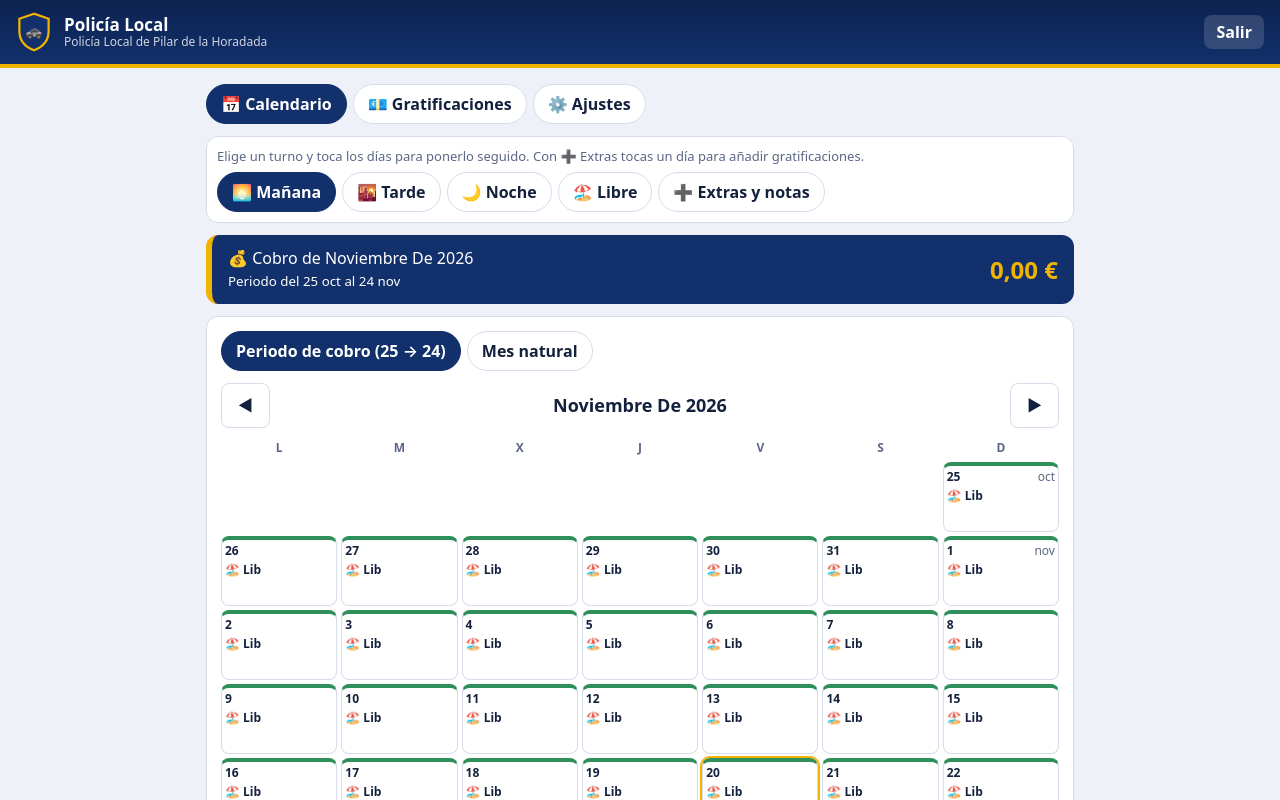
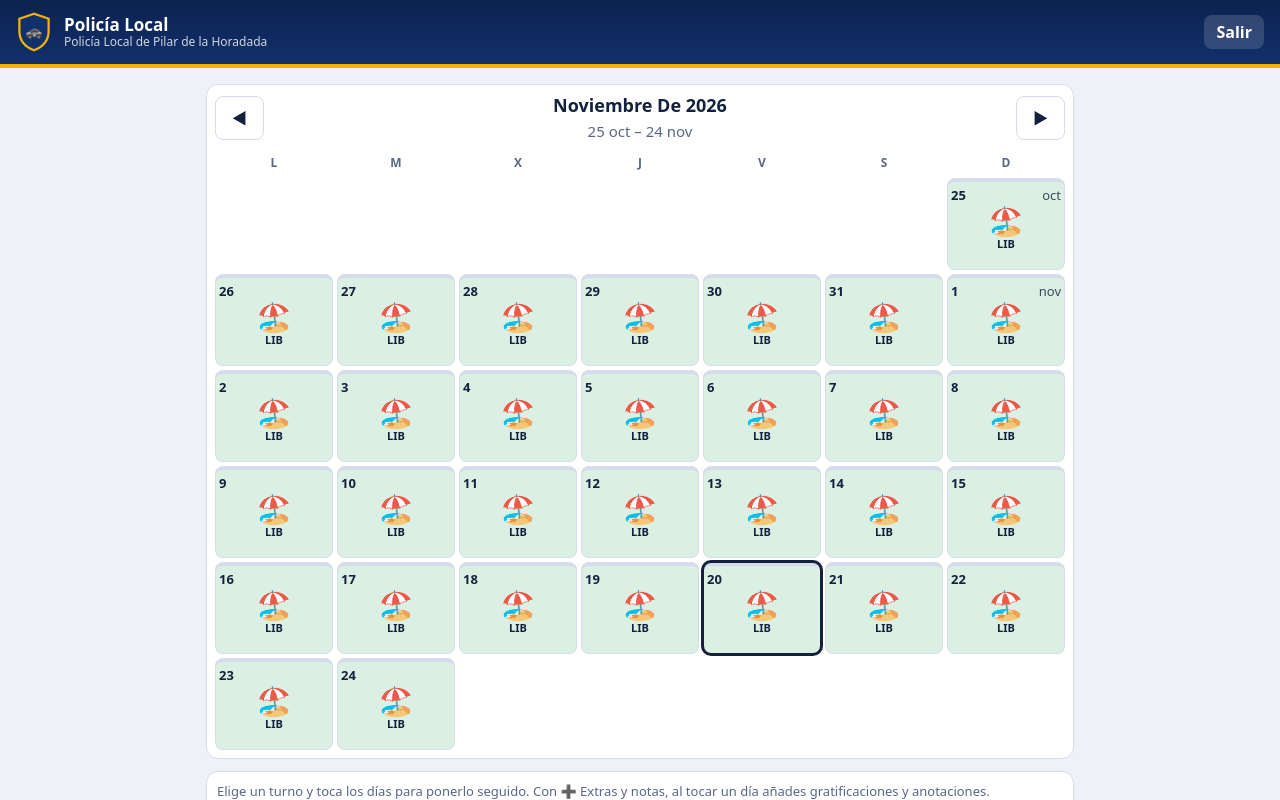
Before and after one commit to Marocdia/turnos_PLPH, a plain HTML site: page index.html in a window 1280 px wide. Both pictures are taken after a click on the button "Entrar". Shown: the top 800 px of the page. Drawn offline with Linux system fonts and the light colour scheme.

Commit message:
Add files via upload

```diff
--- a/index.html
+++ b/index.html
@@ -63,6 +63,20 @@ td:last-child,th:last-child{text-align:right}
 .modal{position:fixed;inset:0;background:rgba(0,0,0,.55);display:flex;align-items:flex-end;justify-content:center;z-index:50}
 .mb{background:var(--card);width:100%;max-width:480px;max-height:90vh;overflow:auto;border-radius:16px 16px 0 0;padding:16px;border-top:5px solid var(--gold)}
 @media(min-width:600px){.modal{align-items:center}.mb{border-radius:16px}}
+:root{--Lbg:#dcefe3}
+@media (prefers-color-scheme:dark){:root:not([data-theme="light"]){--Lbg:#1b3a2c}}
+:root[data-theme="dark"]{--Lbg:#1b3a2c}
+.dc[data-s="M"]{background:var(--M);border-color:var(--M);color:#14213d}
+.dc[data-s="T"]{background:#e8772a;border-color:#e8772a;color:#fff}
+.dc[data-s="N"]{background:var(--N);border-color:var(--N);color:#fff}
+.dc[data-s="L"]{background:var(--Lbg);border-color:var(--line);color:var(--tx)}
+.dc{min-height:92px;padding:4px 3px;align-items:center;text-align:center;gap:1px}
+.dc .n{width:100%;font-size:13px}
+.dc .s{display:flex;flex-direction:column;align-items:center}
+.dc .si{font-size:28px;line-height:1.1}.dc .sl{font-size:11px;font-weight:700;text-transform:uppercase}
+.dc .x{font-size:15px;line-height:1}
+.dc.today{outline:3px solid var(--tx);outline-offset:-1px}
+@media(max-width:600px){.wrap{padding:8px}.cal{gap:3px}.dc{min-height:84px}.dc .si{font-size:26px}}
 </style>
 </head>
 <body>
@@ -92,7 +106,7 @@ td:last-child,th:last-child{text-align:right}
    </div>
   </div>
   <div id="turnos" class="hide">
-   <div class="tabs"><button class="tab on" data-t="cal">📅 Calendario</button><button class="tab" data-t="cat">💶 Gratificaciones</button><button class="tab" data-t="cfg">⚙️ Ajustes</button></div>
+   <div id="topc"></div><div class="tabs"><button class="tab on" data-t="cal">📅 Calendario</button><button class="tab" data-t="cat">💶 Gratificaciones</button><button class="tab" data-t="cfg">⚙️ Ajustes</button></div>
    <div id="t-cal"></div><div id="t-cat" class="hide"></div><div id="t-cfg" class="hide"></div>
   </div>
  </div>
@@ -262,6 +276,34 @@ function notesCard(){var t=new Date(),tk=key(t.getFullYear(),t.getMonth(),t.getD
 var _dcal3=drawCal;drawCal=function(){_dcal3();$('t-cal').insertAdjacentHTML('beforeend',notesCard());
  document.querySelectorAll('#t-cal .dc').forEach(function(el){var m=(el.getAttribute('onclick')||'').match(/'(\d{4}-\d\d-\d\d)'/);if(m&&S.notes&&S.notes[m[1]]&&S.notes[m[1]].length){var x=el.querySelector('.x');if(x)x.insertAdjacentText('beforeend','📝')}})};
 setInterval(dueCheck,30000);document.addEventListener('visibilitychange',dueCheck);
+function openRange(){var o=['M','T','N','L'].map(function(c){return '<option value="'+c+'"'+(rs===c?' selected':'')+'>'+SH[c].i+' '+SH[c].n+'</option>'}).join('');
+ $('modal').innerHTML='<div class="mb"><h3 style="margin:0 0 6px">⚡ Asignar turnos por rango</h3><p style="color:var(--mut);font-size:14px;margin:0 0 10px">Pon el mismo turno en varios días seguidos. Después puedes corregir días sueltos.</p><div class="fld"><label>Desde</label><input type="date" id="rf" value="'+rf+'"></div><div class="fld"><label>Hasta</label><input type="date" id="rt" value="'+rt+'"></div><div class="fld"><label>Turno</label><select id="rs">'+o+'</select></div><div class="row" style="justify-content:flex-end"><button class="btn sec" onclick="closeR()">Cancelar</button><button class="btn" onclick="applyR()">Aplicar</button></div></div>';$('modal').classList.remove('hide')}
+function closeR(){$('modal').classList.add('hide')}
+function applyR(){rf=$('rf').value;rt=$('rt').value;rs=$('rs').value;if(!rf||!rt||rt<rf){alert('Indica un rango válido');return}var d=new Date(rf+'T12:00:00'),e=new Date(rt+'T12:00:00'),n=0;while(d<=e&&n<400){var k=key(d.getFullYear(),d.getMonth(),d.getDate());var o=S.days[k]||(S.days[k]={s:'',x:[]});o.s=(rs===base(k))?'':rs;if(!o.s&&!(o.x&&o.x.length))delete S.days[k];d.setDate(d.getDate()+1);n++}save();closeR();drawCal()}
+drawCal=function(){
+ var s,e;if(vmode==='P'){s=new Date(Y,Mo-1,25);e=new Date(Y,Mo,24)}else{s=new Date(Y,Mo,1);e=new Date(Y,Mo+1,0)}
+ var nm=new Date(Y,Mo,1).toLocaleDateString('es-ES',{month:'long',year:'numeric'});
+ var fm=function(d){return d.toLocaleDateString('es-ES',{day:'numeric',month:'short'})};
+ var tot=0,agg={},cnt={L:0,M:0,T:0,N:0},cells=[];
+ for(var d=new Date(s);d<=e;d.setDate(d.getDate()+1)){var k=key(d.getFullYear(),d.getMonth(),d.getDate()),sh=shiftOf(k),o=S.days[k];cnt[sh]++;
+  if(o&&o.x)o.x.forEach(function(g){tot+=g.a;var a=agg[g.n]||(agg[g.n]={c:0,t:0,i:g.i});a.c++;a.t+=g.a});
+  cells.push({k:k,d:d.getDate(),m:d.getMonth(),sh:sh,o:o})}
+ var t=new Date(),tk=key(t.getFullYear(),t.getMonth(),t.getDate());
+ var h='<div class="card" style="padding:8px"><div class="bar"><button class="btn sec" onclick="mv(-1)">◀</button><h3 style="text-align:center">'+esc(nm)+(vmode==='P'?'<br><small style="font-weight:400;color:var(--mut);text-transform:none">'+fm(s)+' – '+fm(e)+'</small>':'')+'</h3><button class="btn sec" onclick="mv(1)">▶</button></div><div class="cal">';
+ ['L','M','X','J','V','S','D'].forEach(function(x){h+='<div class="dh">'+x+'</div>'});
+ for(var i=0;i<(s.getDay()+6)%7;i++)h+='<div></div>';
+ cells.forEach(function(c,ix){var mon=(ix===0||c.d===1)?new Date(2000,c.m,1).toLocaleDateString('es-ES',{month:'short'}):'';
+  var xs=((c.o&&c.o.x)?c.o.x.map(function(g){return g.i}).join(''):'')+((S.notes&&S.notes[c.k]&&S.notes[c.k].length)?'📝':'');
+  h+='<div class="dc'+(c.k===tk?' today':'')+'" data-s="'+c.sh+'" onclick="openDay(\''+c.k+'\')"><div class="n"><span>'+c.d+'</span><span style="font-weight:400;opacity:.8">'+mon+'</span></div><div class="s"><span class="si">'+SH[c.sh].i+'</span><span class="sl">'+SH[c.sh].n.slice(0,3)+'</span></div><div class="x">'+xs+'</div></div>'});
+ h+='</div></div><div class="card" style="padding:10px"><div style="font-size:13px;color:var(--mut);margin-bottom:6px">Elige un turno y toca los días para ponerlo seguido. Con ➕ Extras y notas, al tocar un día añades gratificaciones y anotaciones.</div><div class="tabs" style="margin:0">'+['M','T','N','L'].map(function(c){return '<button class="tab'+(brush===c?' on':'')+'" onclick="setBrush(\''+c+'\')">'+SH[c].i+' '+SH[c].n+'</button>'}).join('')+'<button class="tab'+(brush==='X'?' on':'')+'" onclick="setBrush(\'X\')">➕ Extras y notas</button><button class="tab" onclick="openRange()">⚡ Turnos por rango</button></div></div>';
+ $('topc').innerHTML=h;
+ var g='<div class="total"><span>💰 '+(vmode==='P'?'Cobro de <span style="text-transform:capitalize">'+esc(nm)+'</span><br><small>Periodo del '+fm(s)+' al '+fm(e)+'</small>':'Gratificaciones de '+esc(nm)+'<br><small>Mes natural</small>')+'</span><b>'+eur(tot)+'</b></div>';
+ g+='<div class="tabs"><button class="tab'+(vmode==='P'?' on':'')+'" onclick="setV(\'P\')">Periodo de cobro (25 → 24)</button><button class="tab'+(vmode==='N'?' on':'')+'" onclick="setV(\'N\')">Mes natural</button></div>';
+ g+='<div class="card"><b>Resumen '+(vmode==='P'?'del periodo de cobro':'del mes')+'</b><table><tr><th>Concepto</th><th>Nº</th><th>Importe</th></tr>';
+ var ks=Object.keys(agg);if(!ks.length)g+='<tr><td colspan="3" style="color:var(--mut)">Sin gratificaciones en este periodo.</td></tr>';
+ ks.forEach(function(n){g+='<tr><td>'+agg[n].i+' '+esc(n)+'</td><td>'+agg[n].c+'</td><td>'+eur(agg[n].t)+'</td></tr>'});
+ g+='<tr><td><b>TOTAL</b></td><td></td><td><b>'+eur(tot)+'</b></td></tr></table><div class="leg"><span>Días de trabajo: '+(cnt.M+cnt.T+cnt.N)+'</span><span>Libres: '+cnt.L+'</span></div></div>';
+ $('t-cal').innerHTML=g+notesCard()};
 $('u').value=S.name||'';setEsc();if(S.name)enter();dueCheck();
 </script>
 </body>
```
